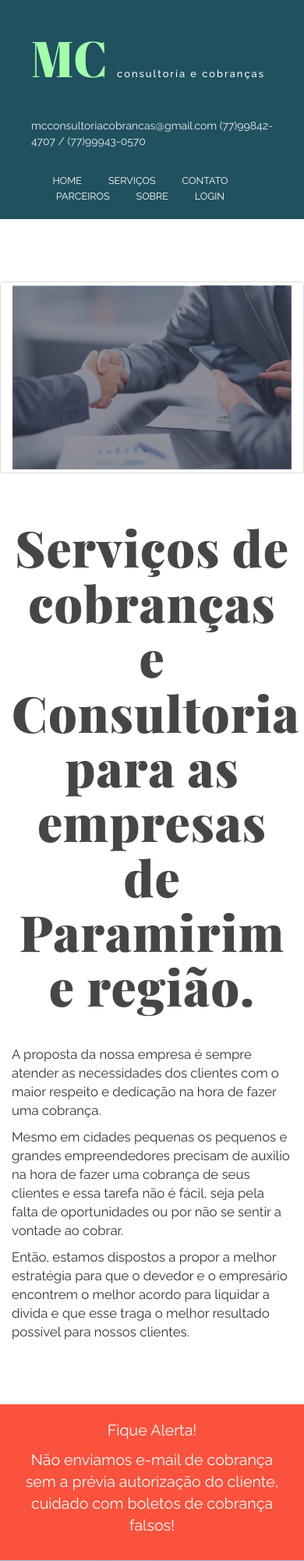
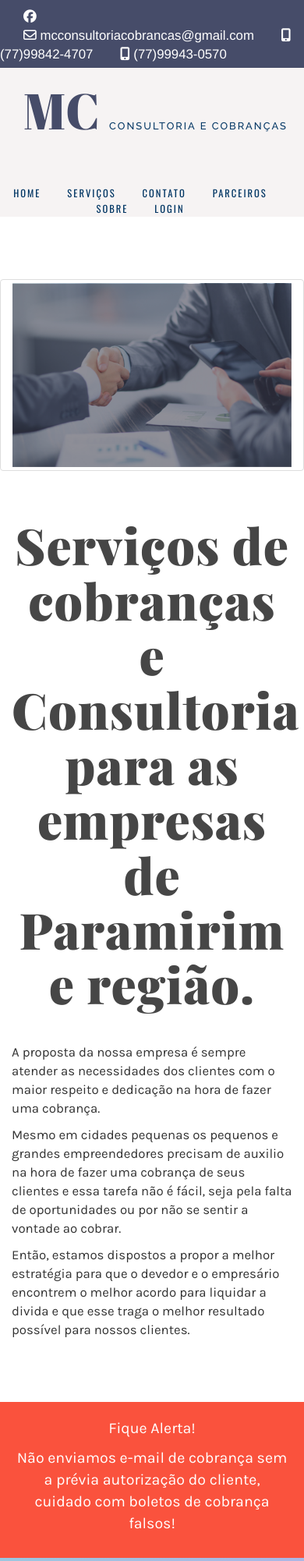
Before and after one commit to alaine8/MC-Cobran-as, a PHP site: page / in a window 390 px wide. Shown: the top 2002 px of the page at 78% size. Run offline with PHP 8.4, Linux system fonts and the light colour scheme; some libraries are stand-ins or nearby versions.

Commit message:
Nav alteraçoes

```diff
--- a/contato.html
+++ b/contato.html
@@ -34,7 +34,7 @@
 				<a href="contato.html">contato</a>
 				<a href="parceiros.html">Parceiros</a>
 				<a href="sobre.html">Sobre</a>
-				<a href="login.html">Login</a>
+				<a href="#">Login</a>
 			</nav>
 		</div>
 	</header>
--- a/css/style.css
+++ b/css/style.css
@@ -8,7 +8,7 @@
 	*/
 
 	p {
-		font-family: 'Raleway', sans-serif;
+		font-family: 'Karla', sans-serif;
 	}
 	.pag-contato p {
 		margin-top: 80px;
@@ -16,15 +16,45 @@
 
 
 	header {
-		background-color: #20515f;
-		padding: 40px 40px 20px 40px;
-		width: 100%;
 	}
+.top-menu-social{
+	background-color: #464c69;
+	width: 100%;
+	padding: 10px 0px 5px 0px;
+}
+.top-contato a {
+ font-size: .6rem;
 
+}
+.top-contato a:hover{
+	 text-decoration: none;
+}
+
+/* ====
+ICON
+===== */
+.top-menu-social a{
+	color: #fff;
+	margin-left: 30px;
+	font-size: 1.2em;
+}
+.top-menu-social a:hover{
+	color: #eeeeee;
+	-webkit-transition: color 200ms ease-in 100ms;
+	-moz-transition: color 200ms ease-in 100ms;
+	transition: color 200ms ease-in 100ms;
+}
+/*
+ menu
+
+*/
+.menu-page{
+	background-color: #f6f3f3;
+}
 	.logo h1 {
-		margin: 0;
+		margin-left: 30px;
 		font-size: 4.6em;
-		color: #a1ffaa;
+		color: #464c69;
 		font-family: 'Abril Fatface', cursive;
 	}
 
@@ -39,32 +69,38 @@
 	.logo span {
 		font-family: 'Raleway', sans-serif;
 		letter-spacing: 2px;
-		color: #fff;
+		color: #003563;
 		font-size: .2em;
+		text-transform: uppercase;
 	}
 
 	.contato>p {
 		font-family: 'Raleway', sans-serif;
-		color: #eeeeee;
+		color: #003563;
 		margin-top: 40px;
 	}
 	/*NAVEGAÇAO*/
 
 	nav {
-		margin-top: 20px;
+		margin-top: 60px;
 		text-align: center;
 	}
 
 	nav>a {
 		margin-right: 30px;
 		text-transform: uppercase;
-		font-family: 'Raleway', sans-serif;
-		color: #fff;
+		font-family: 'Oswald', sans-serif;
+		color: #003563;
 		font-size: .9em;
+		letter-spacing: 2px;
 	}
 
 	nav>a:hover {
-		color: #a1ffaa;
+		color: #0ba6ab;
+		text-decoration: none;
+		-webkit-transition: color 200ms ease 100ms;
+		-moz-transition: color 200ms ease 100ms;
+		transition: color 200ms ease 100ms;
 	}
 	/*CORPO*/
 
--- /dev/null
+++ b/head.php
@@ -0,0 +1,49 @@
+<!DOCTYPE html>
+<html lang="pt-br">
+
+<head>
+	<meta charset="UTF-8">
+	<meta name="viewport" content="width=device-width, initial-scale=1.0">
+	<meta http-equiv="X-UA-Compatible" content="ie=edge">
+	<script src="https://use.fontawesome.com/45efa58227.js"></script>
+	<link href="https://fonts.googleapis.com/css?family=Abril+Fatface|Playfair+Display:900|Raleway:400,500,700" rel="stylesheet">
+<link href="https://fonts.googleapis.com/css?family=Karla:400,700|Oswald:400,500,600" rel="stylesheet">	<link rel="stylesheet" href="css/normalize.css">
+	<link rel="stylesheet" href="css/bootstrap.min.css">
+	<link rel="stylesheet" href="css/style.css">
+	<title>.::M&C Cobranças::.</title>
+</head>
+
+<body>
+	<header>
+		<div class="top-menu-social">
+		<div class="row">
+			<div class="col col-xl-3 col-sm-2">
+				<a href="#" target="_blank" title="Facebook"><i class="fa fa-facebook-official" aria-hidden="true"></i></a>
+			</div>
+			<div class="top-contato col col-xl-9 col-sm-10">
+					<a href="contato.html"><i class="fa fa-envelope-o" aria-hidden="true"></i> mcconsultoriacobrancas@gmail.com </a>
+					<a href="#"><i class="fa fa-mobile" aria-hidden="true"></i> (77)99842-4707 </a>
+					<a href="#"><i class="fa fa-mobile" aria-hidden="true"></i> (77)99943-0570</a>
+			</div>
+		</div>
+		</div>
+		<div class="menu-page">
+		<div class="row">
+			<div class="logo col col-xl-6 col-sm-4">
+				<a href="index.html">
+					<h1>MC
+						<span>consultoria e cobranças</span>
+					</h1>
+				</a>
+			</div>
+			<nav class="col col-xl-6 col-sm-8">
+				<a href="index.html">Home</a>
+				<a href="servicos.html">Serviços</a>
+				<a href="contato.html">contato</a>
+				<a href="parceiros.html">Parceiros</a>
+				<a href="sobre.html">Sobre</a>
+				<a href="#">Login</a>
+			</nav>
+		</div>
+		</div>
+	</header>
--- a/index.html
+++ b/index.php
@@ -1,41 +1,6 @@
-<!DOCTYPE html>
-<html lang="pt-br">
-
-<head>
-	<meta charset="UTF-8">
-	<meta name="viewport" content="width=device-width, initial-scale=1.0">
-	<meta http-equiv="X-UA-Compatible" content="ie=edge">
-	<script src="https://use.fontawesome.com/45efa58227.js"></script>
-	<link href="https://fonts.googleapis.com/css?family=Abril+Fatface|Playfair+Display:900|Raleway:400,500,700" rel="stylesheet">
-	<link rel="stylesheet" href="css/normalize.css">
-	<link rel="stylesheet" href="css/bootstrap.min.css">
-	<link rel="stylesheet" href="css/style.css">
-	<title>.::M&C Cobranças::.</title>
-</head>
-
-<body>
-	<header>
-		<div class="row">
-			<div class="logo col-md-6 col-sm-12 col-lg-6 col-xs-12">
-				<a href="index.html">
-					<h1>MC <span>consultoria e cobranças</span></h1>
-				</a>
-			</div>
-			<div class="contato col-md-6 col-sm-12 col-lg-6 col-xs-12">
-					<p>mcconsultoriacobrancas@gmail.com (77)99842-4707 / (77)99943-0570</p>
-				</div>
-		</div>
-		<div class="row">
-			<nav class="col-xs-12">
-				<a href="index.html">Home</a>
-				<a href="servicos.html">Serviços</a>
-				<a href="contato.html">contato</a>
-				<a href="parceiros.html">Parceiros</a>
-				<a href="sobre.html">Sobre</a>
-				<a href="login.html">Login</a>
-			</nav>
-		</div>
-	</header>
+<?php
+	include 'head.php';
+?>
 	<main class="container">
 		<div class="row">
 			<img class="img-consultoria img-responsive img-thumbnail col-md-4 col-md-offset-4 col-sm-12" src="img/consultoria.png" alt="Imagem ilustrativa de um acordo bem sucedido">
@@ -95,7 +60,7 @@
 					<li><a href="contato.html">contato</a></li>
 					<li><a href="parceiros.html">Parceiros</a></li>
 					<li><a href="sobre.html">Sobre</a></li>
-					<li><a href="login.html">Login</a></li>
+					<li><a href="#">Login</a></li>
 				</ul>
 </div>
 
--- a/parceiros.html
+++ b/parceiros.html
@@ -31,7 +31,7 @@
 				<a href="contato.html">contato</a>
 				<a href="parceiros.html">Parceiros</a>
 				<a href="sobre.html">Sobre</a>
-				<a href="login.html">Login</a>
+				<a href="#">Login</a>
 			</nav>
 		</div>
 	</header>
--- a/servicos.html
+++ b/servicos.html
@@ -31,7 +31,7 @@
 				<a href="contato.html">contato</a>
 				<a href="parceiros.html">Parceiros</a>
 				<a href="sobre.html">Sobre</a>
-				<a href="login.html">Login</a>
+				<a href="#">Login</a>
 			</nav>
 		</div>
 	</header>
--- a/sobre.html
+++ b/sobre.html
@@ -31,7 +31,7 @@
 				<a href="contato.html">contato</a>
 				<a href="parceiros.html">Parceiros</a>
 				<a href="sobre.html">Sobre</a>
-				<a href="login.html">Login</a>
+				<a href="#">Login</a>
 			</nav>
 		</div>
 	</header>
```
